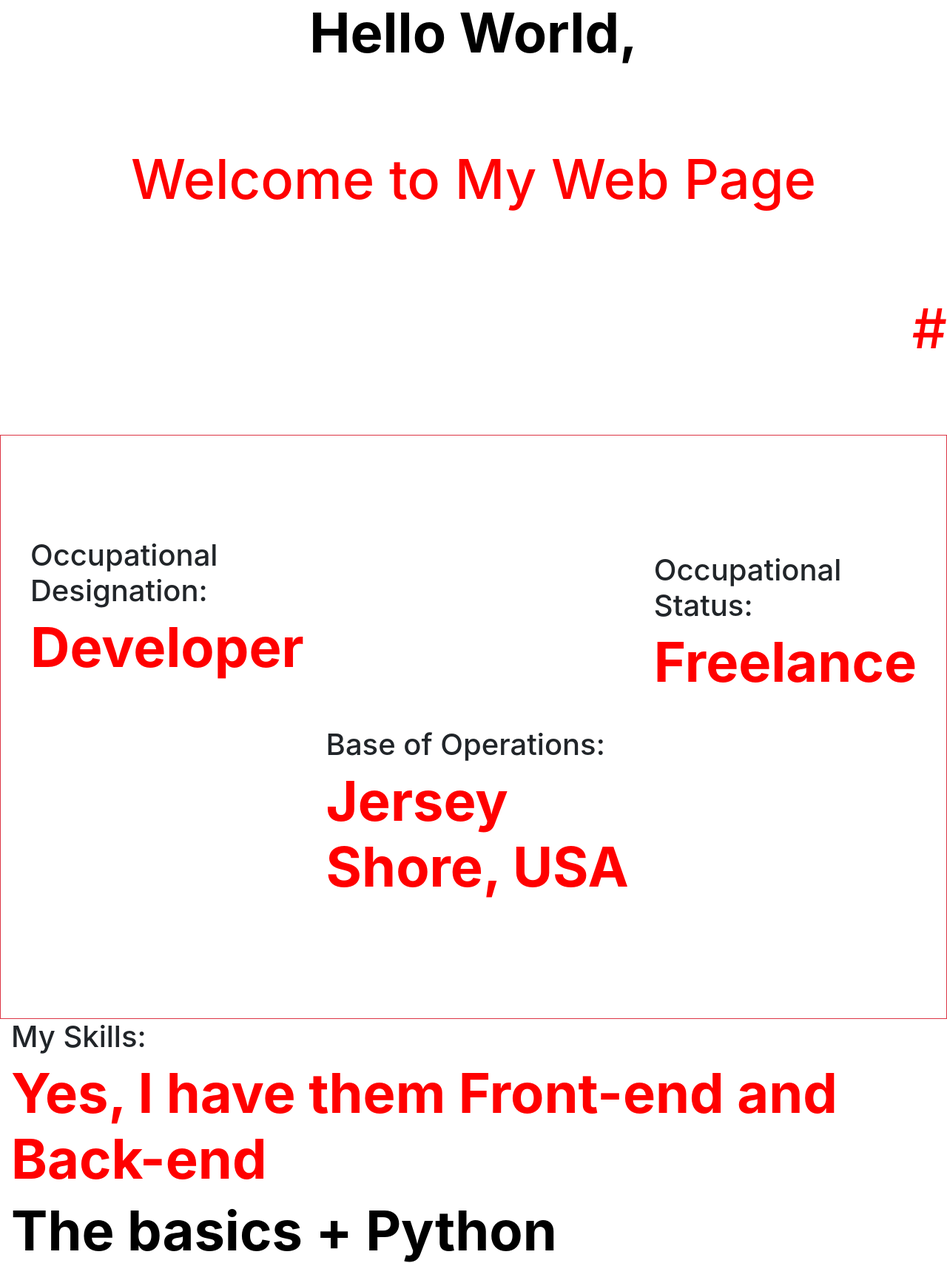
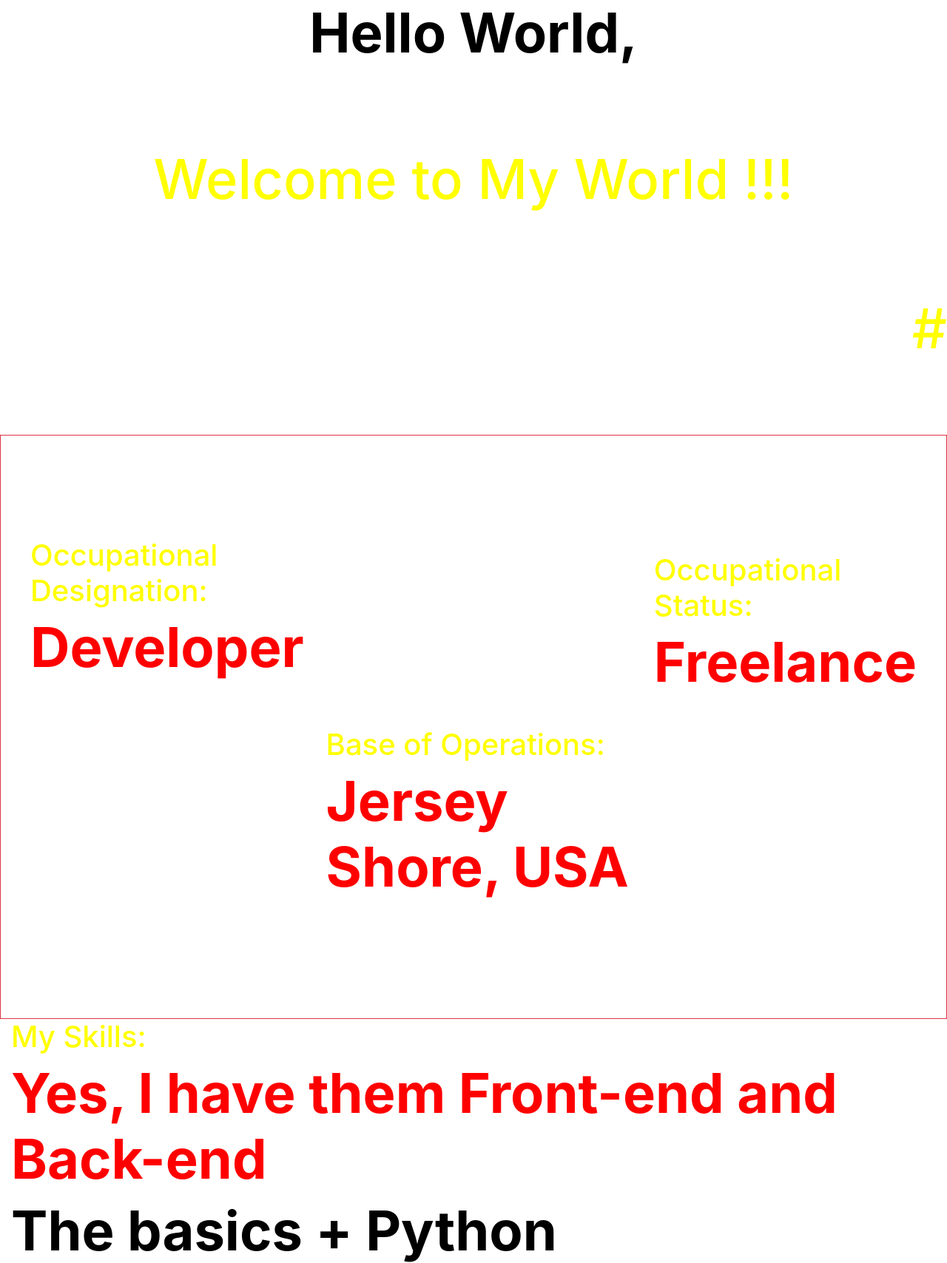
Before and after one commit to jDavidZapata/My_site, a Django app: page / in a window 1280 px wide. Shown: the part 238-1946 px from the top of the page at 74% size. Run offline with Django 3.2, Linux system fonts and the light colour scheme; some libraries are stand-ins or nearby versions.

Commit message:
Static files

```diff
--- a/main/templates/main/home.html
+++ b/main/templates/main/home.html
@@ -11,7 +11,7 @@
     </div>
 
     <div class="row align-items-center">
-        <h1 style="font-size:74px;"><bold>Welcome</bold> to My Web Page</h1>
+        <h1 style="font-size:74px;"><bold>Welcome</bold> to My World !!!</h1>
     </div>
 
     <div class="row align-items-center align-self-end mt-auto" style="position:fixed;height:1100px;">
--- /dev/null
+++ b/static/css/main.css
@@ -0,0 +1,3 @@
+h1 {
+    color: yellow;
+}
--- /dev/null
+++ b/static/js/alert.js
@@ -0,0 +1 @@
+alert('This is Working!!!')
```
